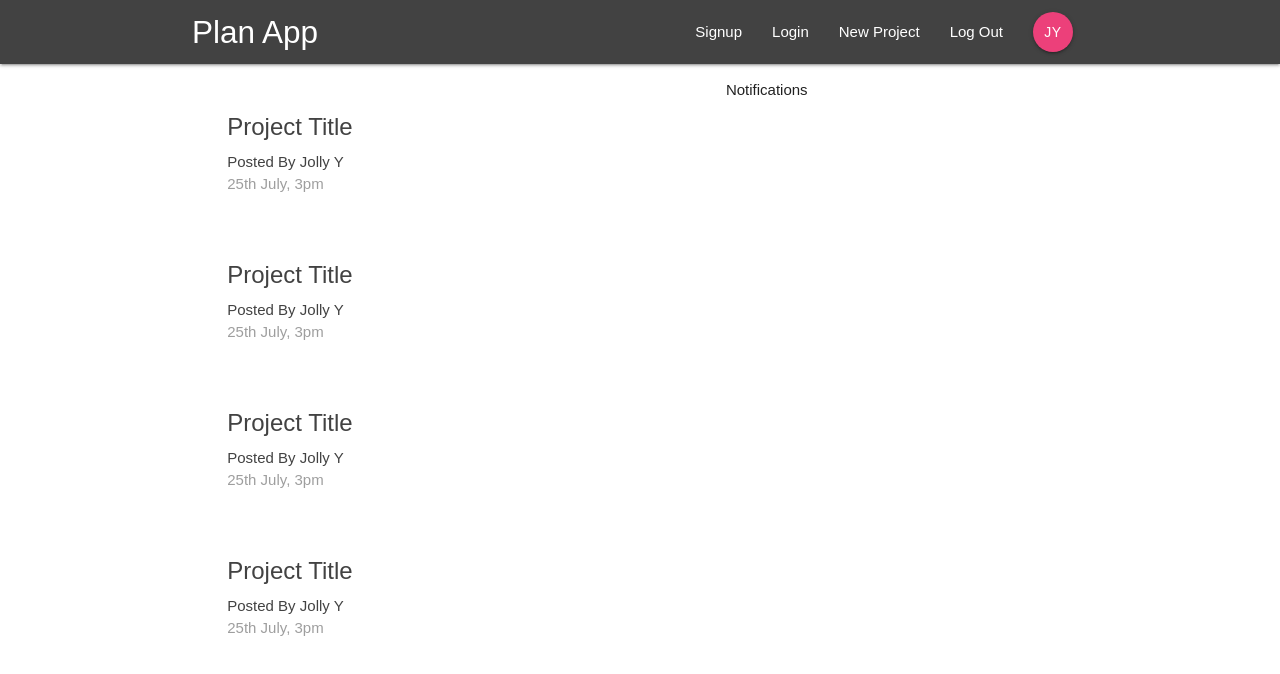
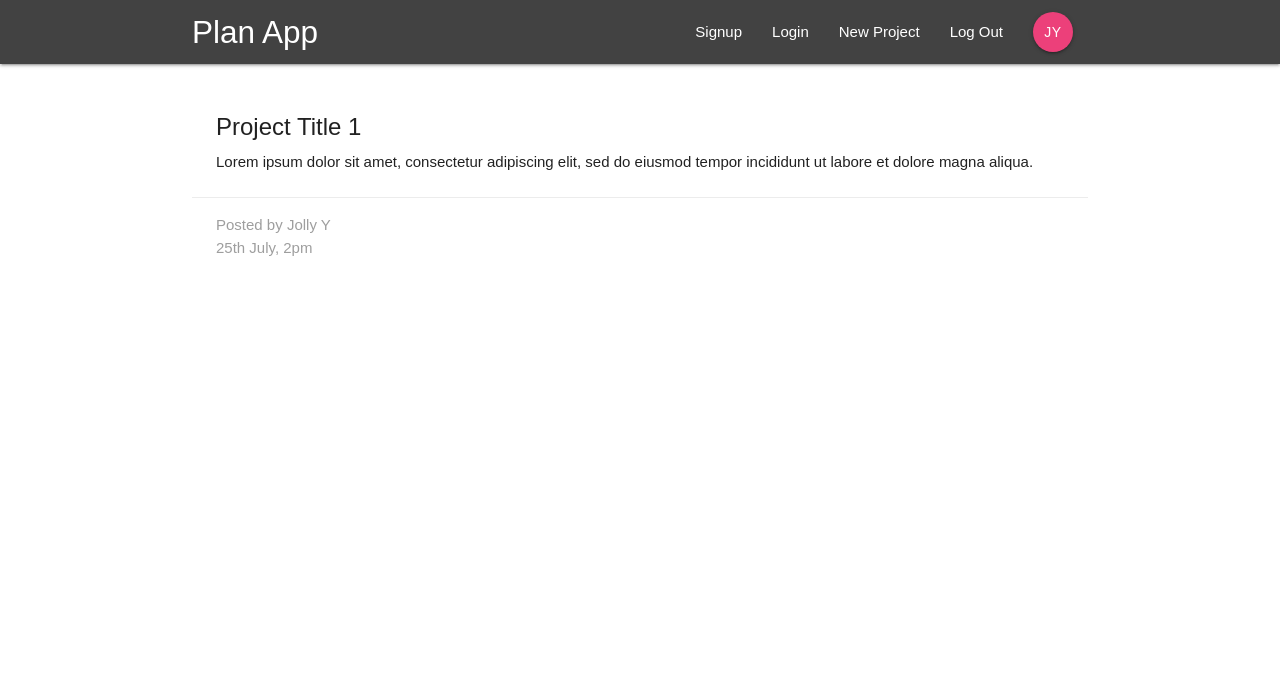
Before and after one commit to MaestroJolly/react-redux-firebase-test-app, a React (Create React App) app: page /project/1 in a window 1280 px wide. Shown: the top 674 px of the page. Built offline with nearby package versions, Linux system fonts and the light colour scheme.

Commit message:
Update: created project details route

```diff
--- a/src/App.js
+++ b/src/App.js
@@ -1,7 +1,8 @@
 import React, { Component } from 'react';
 import { BrowserRouter, Switch, Route } from 'react-router-dom';
 import Navbar from './components/layout/Navbar';
-import Dashboard from './/components/dashboard/Dashboard';
+import Dashboard from './components/dashboard/Dashboard';
+import ProjectDetails from './components/projects/ProjectDetails';
 
 class App extends Component {
   render() {
@@ -10,7 +11,8 @@
         <div className="App">
           <Navbar />
           <Switch>
-            <Route path='/' component={ Dashboard } />
+            <Route exact path='/' component={ Dashboard } />
+            <Route path='/project/:id' component={ ProjectDetails } />
           </Switch>
         </div>
       </BrowserRouter>
--- a/src/components/projects/ProjectDetails.js
+++ b/src/components/projects/ProjectDetails.js
@@ -0,0 +1,26 @@
+import React from 'react'
+
+const ProjectDetails = (props) => {
+
+    const id = props.match.params.id;
+    return (
+        <div className="container section project-details">
+            <div className="card z-depth-0">
+                <div className="card-content">
+                    <span className="card-title">Project Title { id }</span>
+                    <p>Lorem ipsum dolor sit amet, consectetur adipiscing elit, sed do eiusmod tempor incididunt ut labore et dolore magna aliqua.</p>
+                </div>
+                <div className="card-action gret lighten-4 grey-text">
+                    <div>
+                        Posted by Jolly Y
+                    </div>
+                    <div>
+                        25th July, 2pm
+                    </div>
+                </div>
+            </div>
+        </div>
+    )
+}
+
+export default ProjectDetails
```
